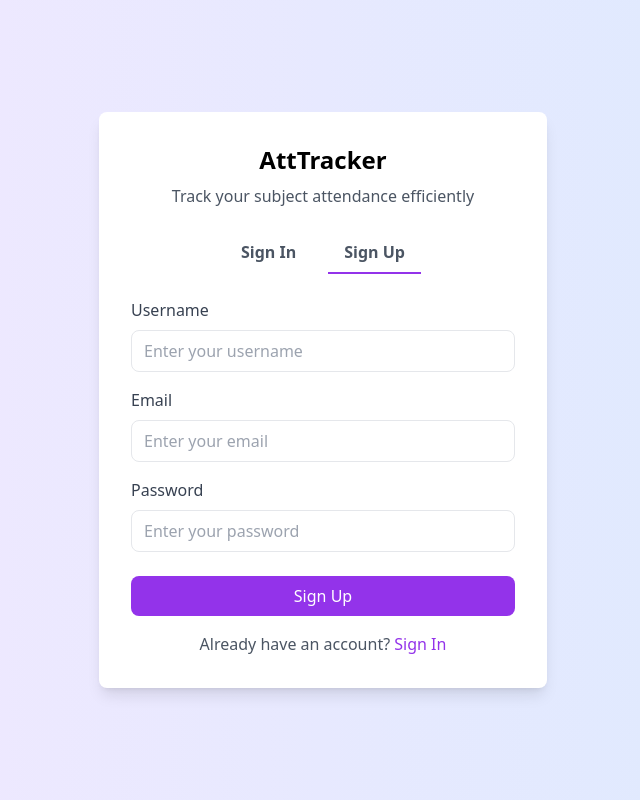
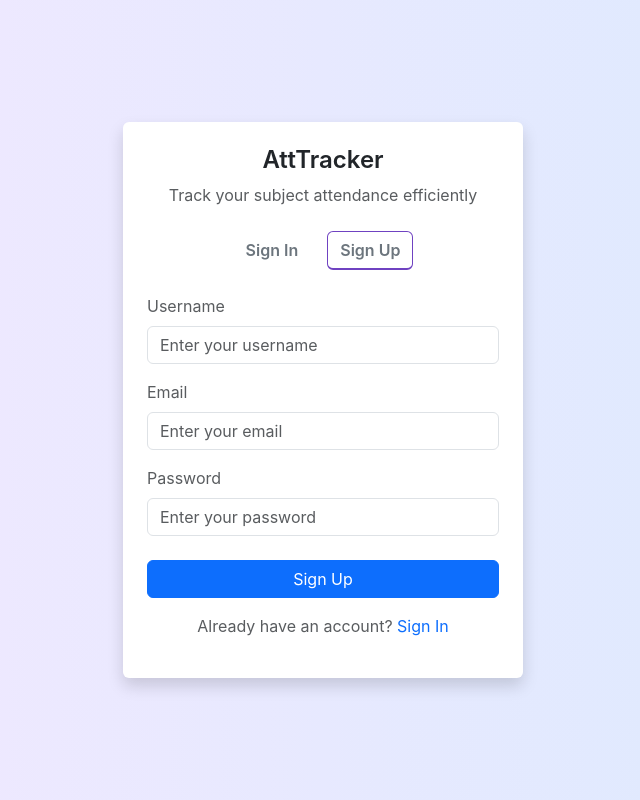
Before and after one commit to 5HA5HWAT/attendance-tracker, a plain HTML site: page frontend/public/new_signin_signup/index.html in a window 1280 px wide. Both pictures are taken after a click on the button "Sign Up". Shown: the whole page, without its empty margins (317-957 px from the left). Drawn offline with nearby package versions, Linux system fonts and the light colour scheme.

Commit message:
new sign_in sign_out

```diff
--- /dev/null
+++ b/frontend/public/landingpage/style.css
@@ -0,0 +1,52 @@
+body {
+    background-color: #f3f4f6; /* Bootstrap light gray */
+  }
+  .fade-in {
+    animation: fadeInUp 1s ease-in-out;
+  }
+  .shadow-lg-custom {
+    box-shadow: 0 1rem 3rem rgba(0, 0, 0, 0.175);
+  }
+  .gradient-bg {
+    background: linear-gradient(90deg, #6f42c1, #6610f2);
+  }
+  @keyframes fadeInUp {
+    from {
+      opacity: 0;
+      transform: translateY(40px);
+    }
+    to {
+      opacity: 1;
+      transform: translateY(0);
+    }
+  }
+  body {
+    background-color: #f8fafc;
+    display: flex;
+    flex-direction: column;
+    min-height: 100vh;
+}
+.main-content {
+    flex-grow: 1;
+    display: flex;
+    align-items: center;
+    justify-content: center;
+}
+.card-custom {
+    display: flex;
+    align-items: center;
+    padding: 2rem;
+    border-radius: 0.5rem;
+    box-shadow: 0 4px 6px rgba(0, 0, 0, 0.1);
+}
+.circle {
+    width: 6rem;
+    height: 6rem;
+    background-color: #6b21a8;
+    border-radius: 50%;
+}
+footer {
+    background-color: #1a202c;
+    color: white;
+    padding: 1rem 0;
+}
--- a/frontend/public/new_signin_signup/index.html
+++ b/frontend/public/new_signin_signup/index.html
@@ -4,62 +4,64 @@
     <meta charset="UTF-8">
     <meta name="viewport" content="width=device-width, initial-scale=1.0">
     <title>AttendWise</title>
-    <script src="https://cdn.tailwindcss.com"></script>
-    <link rel="stylesheet" href="https://cdnjs.cloudflare.com/ajax/libs/font-awesome/5.15.3/css/all.min.css">
-    <link href="https://fonts.googleapis.com/css2?family=Inter:wght@400;600&display=swap" rel="stylesheet">
-    <style rel="stylesheet" href="sign_in.css"></style>
+    <!-- Bootstrap CSS -->
+    <link href="https://cdn.jsdelivr.net/npm/bootstrap@5.3.5/dist/css/bootstrap.min.css" rel="stylesheet" integrity="sha384-SgOJa3DmI69IUzQ2PVdRZhwQ+dy64/BUtbMJw1MZ8t5HZApcHrRKUc4W0kG879m7" crossorigin="anonymous">
+    <link rel="stylesheet" href="sign_in.css">
 </head>
-<body class="bg-gradient-to-r from-purple-100 to-blue-100 flex items-center justify-center min-h-screen">
-    <div class="bg-white p-8 rounded-lg shadow-lg w-full max-w-md">
-        <h1 class="text-2xl font-semibold text-center mb-2">AttTracker</h1>
-        <p class="text-center text-gray-600 mb-6">Track your subject attendance efficiently</p>
+<body>
+    <div class="bg-white p-4 rounded shadow w-100" style="max-width: 400px;">
+        <h1 class="fs-4 fw-semibold text-center mb-2">AttTracker</h1>
+        <p class="text-center text-muted mb-4">Track your subject attendance efficiently</p>
 
         <!-- Toggle Buttons -->
-        <div class="flex justify-center mb-6 space-x-4">
-            <button id="signInBtn" onclick="toggleForms('signIn')" class="px-4 py-2 text-gray-600 border-b-2 border-purple-600 font-semibold">Sign In</button>
-            <button id="signUpBtn" onclick="toggleForms('signUp')" class="px-4 py-2 text-gray-600 border-b-2 border-transparent font-semibold">Sign Up</button>
+        <div class="d-flex justify-content-center mb-4 gap-3">
+            <button id="signInBtn" onclick="toggleForms('signIn')" class="btn btn-link text-decoration-none text-secondary form-toggle-btn active fw-semibold">Sign In</button>
+            <button id="signUpBtn" onclick="toggleForms('signUp')" class="btn btn-link text-decoration-none text-secondary form-toggle-btn fw-semibold">Sign Up</button>
         </div>
 
         <!-- Sign In Form -->
         <form id="signInForm">
+            <div class="mb-3">
+                <label for="email" class="form-label text-muted">Email</label>
+                <input type="email" id="email" placeholder="Enter your email" class="form-control">
+            </div>
             <div class="mb-4">
-                <label for="email" class="block text-gray-700">Email</label>
-                <input type="email" id="email" placeholder="Enter your email" class="w-full px-4 py-2 border rounded-lg focus:outline-none focus:ring-2 focus:ring-purple-600">
+                <label for="password" class="form-label text-muted">Password</label>
+                <input type="password" id="password" placeholder="Enter your password" class="form-control">
             </div>
-            <div class="mb-6">
-                <label for="password" class="block text-gray-700">Password</label>
-                <input type="password" id="password" placeholder="Enter your password" class="w-full px-4 py-2 border rounded-lg focus:outline-none focus:ring-2 focus:ring-purple-600">
-            </div>
-            <button type="submit" class="w-full bg-purple-600 text-white py-2 rounded-lg hover:bg-purple-700 transition duration-200">Sign In</button>
+            <button type="submit" class="btn btn-primary w-100">Sign In</button>
 
-            <p class="text-center text-gray-600 mt-4">
+            <p class="text-center text-muted mt-3">
                 Don't have an account?
-                <a href="#" onclick="toggleForms('signUp')" class="text-purple-600 hover:underline">Sign Up</a>
+                <a href="#" onclick="toggleForms('signUp')" class="text-primary text-decoration-none">Sign Up</a>
             </p>
         </form>
 
         <!-- Sign Up Form -->
-        <form id="signUpForm" class="hidden">
-            <div class="mb-4">
-                <label class="block text-gray-700 mb-2" for="username">Username</label>
-                <input class="w-full px-3 py-2 border rounded-lg focus:outline-none focus:ring-2 focus:ring-purple-500" type="text" id="username" placeholder="Enter your username">
+        <form id="signUpForm" class="d-none">
+            <div class="mb-3">
+                <label for="username" class="form-label text-muted">Username</label>
+                <input type="text" id="username" placeholder="Enter your username" class="form-control">
+            </div>
+            <div class="mb-3">
+                <label for="emailSignUp" class="form-label text-muted">Email</label>
+                <input type="email" id="emailSignUp" placeholder="Enter your email" class="form-control">
             </div>
             <div class="mb-4">
-                <label class="block text-gray-700 mb-2" for="emailSignUp">Email</label>
-                <input class="w-full px-3 py-2 border rounded-lg focus:outline-none focus:ring-2 focus:ring-purple-500" type="email" id="emailSignUp" placeholder="Enter your email">
+                <label for="passwordSignUp" class="form-label text-muted">Password</label>
+                <input type="password" id="passwordSignUp" placeholder="Enter your password" class="form-control">
             </div>
-            <div class="mb-6">
-                <label class="block text-gray-700 mb-2" for="passwordSignUp">Password</label>
-                <input class="w-full px-3 py-2 border rounded-lg focus:outline-none focus:ring-2 focus:ring-purple-500" type="password" id="passwordSignUp" placeholder="Enter your password">
-            </div>
-            <button class="w-full py-2 bg-purple-600 text-white rounded-lg hover:bg-purple-700 focus:outline-none focus:ring-2 focus:ring-purple-500">Sign Up</button>
+            <button type="submit" class="btn btn-primary w-100">Sign Up</button>
 
-            <p class="text-center text-gray-600 mt-4">
+            <p class="text-center text-muted mt-3">
                 Already have an account?
-                <a href="#" onclick="toggleForms('signIn')" class="text-purple-600 hover:underline">Sign In</a>
+                <a href="#" onclick="toggleForms('signIn')" class="text-primary text-decoration-none">Sign In</a>
             </p>
         </form>
     </div>
+
+    <!-- Bootstrap JS -->
+    <script src="https://cdn.jsdelivr.net/npm/bootstrap@5.3.2/dist/js/bootstrap.bundle.min.js"></script>
 
     <!-- Toggle Script -->
     <script src="script.js"></script>
--- a/frontend/public/new_signin_signup/script.js
+++ b/frontend/public/new_signin_signup/script.js
@@ -5,18 +5,14 @@ function toggleForms(form) {
     const signUpBtn = document.getElementById('signUpBtn');
 
     if (form === 'signIn') {
-        signInForm.classList.remove('hidden');
-        signUpForm.classList.add('hidden');
-        signInBtn.classList.add('border-purple-600');
-        signInBtn.classList.remove('border-transparent');
-        signUpBtn.classList.remove('border-purple-600');
-        signUpBtn.classList.add('border-transparent');
+        signInForm.classList.remove('d-none');
+        signUpForm.classList.add('d-none');
+        signInBtn.classList.add('active');
+        signUpBtn.classList.remove('active');
     } else {
-        signUpForm.classList.remove('hidden');
-        signInForm.classList.add('hidden');
-        signUpBtn.classList.add('border-purple-600');
-        signUpBtn.classList.remove('border-transparent');
-        signInBtn.classList.remove('border-purple-600');
-        signInBtn.classList.add('border-transparent');
+        signUpForm.classList.remove('d-none');
+        signInForm.classList.add('d-none');
+        signUpBtn.classList.add('active');
+        signInBtn.classList.remove('active');
     }
 }
--- a/frontend/public/new_signin_signup/sign_in.css
+++ b/frontend/public/new_signin_signup/sign_in.css
@@ -1,3 +1,14 @@
 body {
     font-family: 'Inter', sans-serif;
+    background: linear-gradient(to right, #f3e8ff, #dbeafe);
+    min-height: 100vh;
+    display: flex;
+    align-items: center;
+    justify-content: center;
 }
+.form-toggle-btn {
+    border-bottom: 2px solid transparent;
+}
+.form-toggle-btn.active {
+    border-color: #6f42c1; /* Bootstrap's purple */
+}
```
Also changed, not shown: frontend/public/landingpage/index.html (added, +107 -0 lines).
